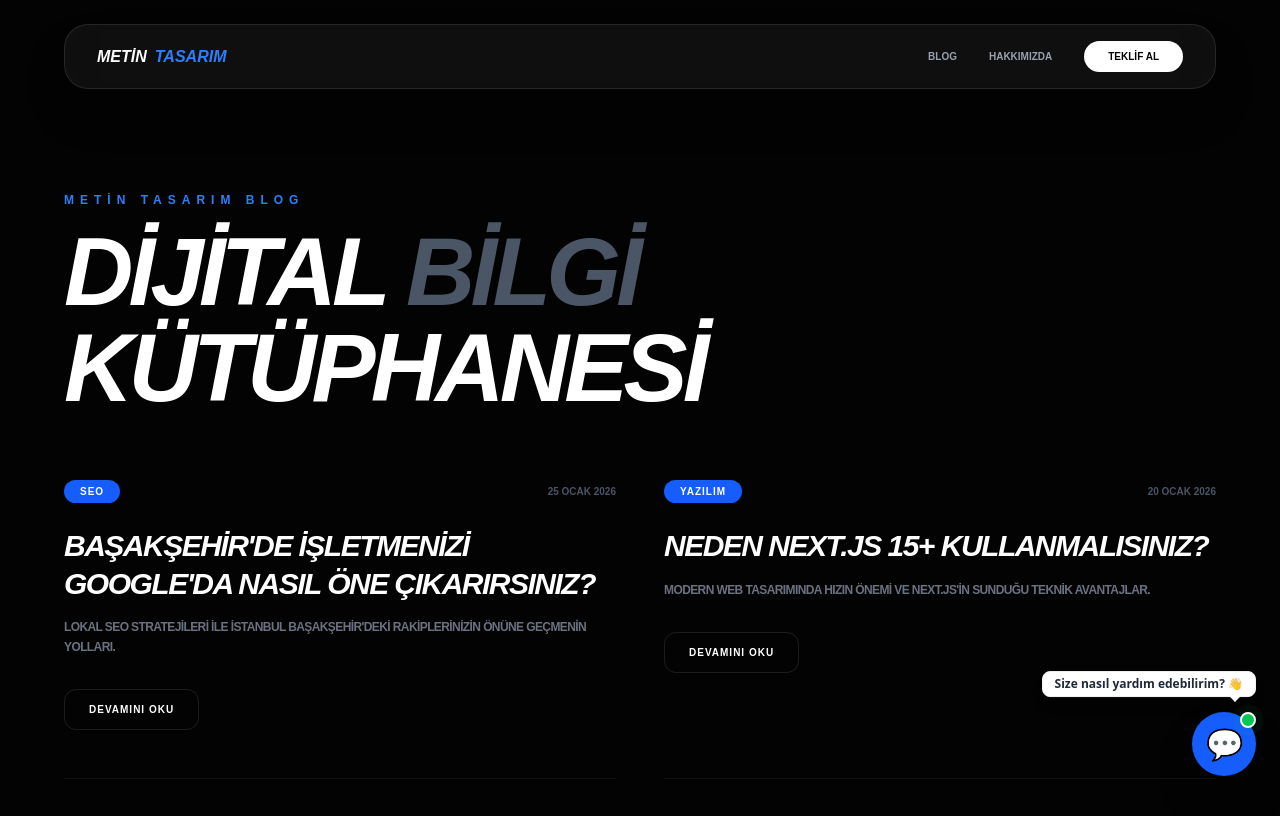
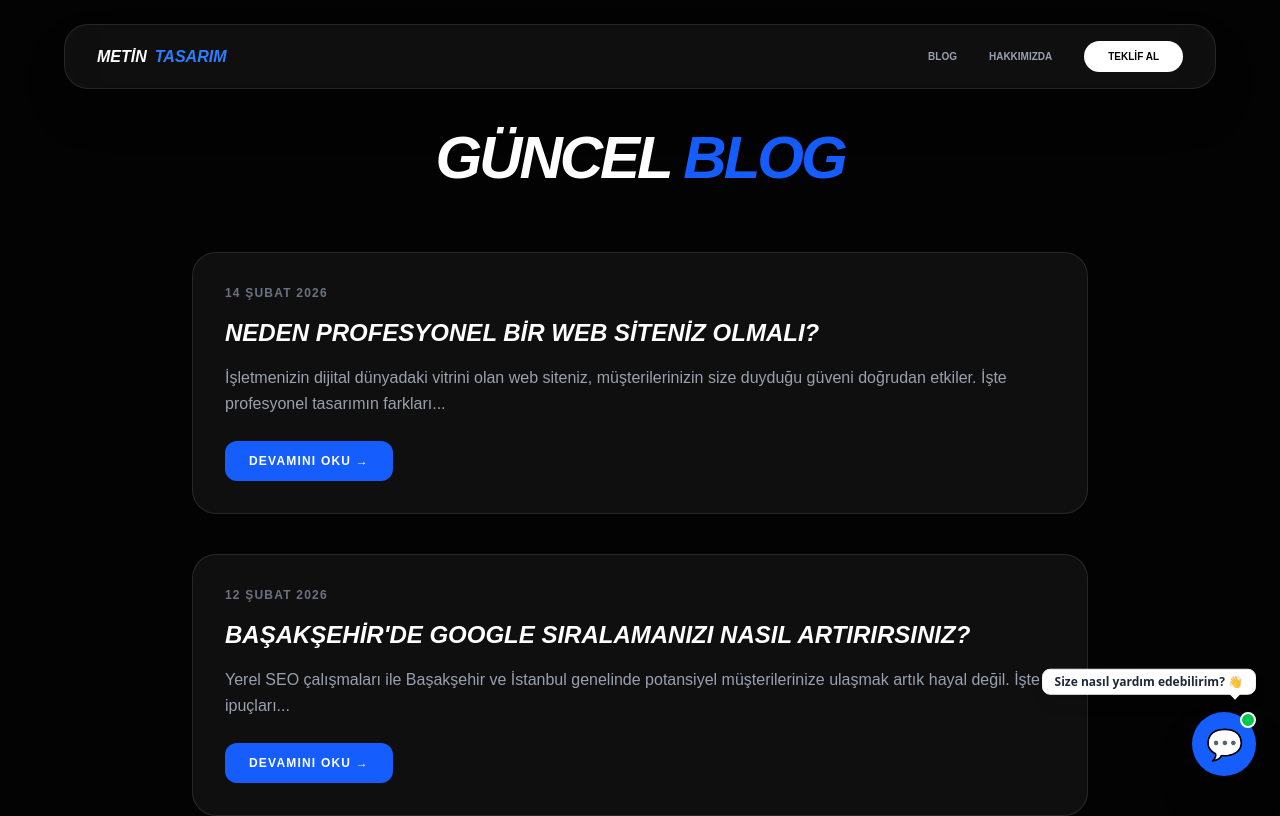
Before and after one commit to Metintasarim4/metintasarim-site, a Next.js app: page /blog in a window 1280 px wide. Shown: the top 816 px of the page. Built offline with nearby package versions, Linux system fonts and the light colour scheme.

Commit message:
Blog Güncellendi

```diff
--- a/app/blog/[sehir]/[ilce]/page.tsx
+++ /dev/null
@@ -1,52 +0,0 @@
-import { Metadata } from 'next';
-
-// 1. Her bölgeye özel SEO başlığı (Metadata) üretimi
-export async function generateMetadata({ params }: { params: Promise<{ sehir: string, ilce: string }> }): Promise<Metadata> {
-  const { sehir, ilce } = await params;
-  const ilceUpper = ilce.toUpperCase();
-
-  return {
-    title: `${ilceUpper} Web Tasarım Dünyasında Hızın Önemi | Metin Tasarım`,
-    description: `${ilceUpper} bölgesindeki işletmeler için Next.js ile ışık hızında web tasarım ve SEO çözümleri.`,
-  }
-}
-
-// 2. Blog İçeriğinin Bölgesel Uyarlaması
-export default async function RegionalBlogPage({ params }: { params: Promise<{ sehir: string, ilce: string }> }) {
-  const { sehir, ilce } = await params;
-  const ilceAdi = ilce.charAt(0).toUpperCase() + ilce.slice(1);
-
-  return (
-    <main className="min-h-screen bg-[#030303] text-white pt-48 pb-24 px-6">
-      <article className="container mx-auto max-w-4xl">
-        <h1 className="text-5xl md:text-7xl font-black italic uppercase mb-12 leading-tight">
-          {ilceAdi} Web Tasarım <br /> <span className="text-blue-600">Dünyasında Hızın Önemi</span>
-        </h1>
-
-        <div className="prose prose-invert max-w-none text-gray-400 font-bold uppercase tracking-tighter leading-loose">
-          <p className="text-xl text-white mb-8">
-            Günümüz dijital dünyasında, {ilceAdi} bölgesindeki işletmeler için bir web sitesinin sadece güzel görünmesi yetmiyor;
-            aynı zamanda ışık hızında olması gerekiyor.
-          </p>
-
-          <h2 className="text-2xl text-white font-black italic mt-12 mb-6 uppercase tracking-widest border-l-4 border-blue-600 pl-4">
-            {ilceAdi} İşletmeleri İçin Neden Next.js?
-          </h2>
-          <p>
-            Birçok ajans hala eski nesil WordPress altyapılarını kullanırken, biz Metin Tasarım olarak projelerimizde Next.js 15+ teknolojisini tercih ediyoruz.
-            Google, {ilceAdi} genelinde saniyeler içinde açılan bu siteleri "Kullanıcı Dostu" olarak işaretler ve sizi bölgenizdeki SEO aramalarında en tepeye taşır.
-          </p>
-
-          <div className="mt-16 p-10 bg-white/5 border border-white/10 rounded-[3rem]">
-            <h3 className="text-white font-black italic mb-4">PROFESYONEL ÇÖZÜM ORTAĞINIZ</h3>
-            <p>
-              Lütfü Metin liderliğindeki Metin Tasarım, 1981 yılından bu yana biriken tecrübesiyle {ilceAdi} ve çevresine butik hizmet sunuyor.
-              Dijital dönüşüm hikayenizi birlikte yazmak için bize ulaşın:
-              <span className="block text-2xl text-blue-500 mt-4">0543 210 70 58</span>
-            </p>
-          </div>
-        </div>
-      </article>
-    </main>
-  );
-}
--- /dev/null
+++ b/app/blog/[slug]/page.tsx
@@ -0,0 +1,37 @@
+import { posts } from '../../../data/posts';
+import { notFound } from 'next/navigation';
+
+type Props = {
+  params: Promise<{ slug: string }>
+}
+
+export async function generateMetadata({ params }: Props) {
+  const resolvedParams = await params;
+  const post = posts.find((p) => p.slug === resolvedParams.slug);
+  if (!post) return { title: "Sayfa Bulunamadı" };
+  return { title: post.title };
+}
+
+export default async function BlogPost({ params }: Props) {
+  const resolvedParams = await params;
+  const post = posts.find((p) => p.slug === resolvedParams.slug);
+
+  if (!post) {
+    notFound();
+  }
+
+  return (
+    <main className="min-h-screen bg-[#030303] text-white pt-32 pb-20 px-6">
+      <article className="container mx-auto max-w-3xl">
+        <a href="/blog" className="text-gray-500 hover:text-white font-bold uppercase text-xs tracking-widest mb-8 inline-block">← Geri Dön</a>
+
+        <header className="mb-10 border-b border-white/10 pb-10 text-center">
+          <span className="text-blue-500 font-bold uppercase text-xs mb-4 block">{post.date}</span>
+          <h1 className="text-3xl md:text-5xl font-black italic uppercase text-white">{post.title}</h1>
+        </header>
+
+        <div className="prose prose-invert prose-lg max-w-none text-gray-300 leading-loose" dangerouslySetInnerHTML={{ __html: post.content }} />
+      </article>
+    </main>
+  );
+}
--- a/app/blog/page.tsx
+++ b/app/blog/page.tsx
@@ -1,47 +1,30 @@
+import { posts } from '../../data/posts';
+import type { Metadata } from "next";
+
+export const metadata: Metadata = {
+  title: "Blog - Web Tasarım ve SEO İpuçları",
+  description: "Web tasarım trendleri ve SEO taktikleri.",
+};
+
 export default function BlogPage() {
-  const posts = [
-    {
-      id: 1,
-      title: "Başakşehir'de İşletmenizi Google'da Nasıl Öne Çıkarırsınız?",
-      excerpt: "Lokal SEO stratejileri ile İstanbul Başakşehir'deki rakiplerinizin önüne geçmenin yolları.",
-      date: "25 Ocak 2026",
-      category: "SEO"
-    },
-    {
-      id: 2,
-      title: "Neden Next.js 15+ Kullanmalısınız?",
-      excerpt: "Modern web tasarımında hızın önemi ve Next.js'in sunduğu teknik avantajlar.",
-      date: "20 Ocak 2026",
-      category: "YAZILIM"
-    }
-  ];
+  return (
+    <main className="min-h-screen bg-[#030303] text-white pt-32 pb-20 px-6">
+      <div className="container mx-auto max-w-4xl">
+        <h1 className="text-4xl md:text-6xl font-black uppercase italic tracking-tighter mb-16 text-center">
+          GÜNCEL <span className="text-blue-600">BLOG</span>
+        </h1>
 
-  return (
-    <main className="min-h-screen bg-[#030303] text-white pt-48 pb-24 px-6">
-      <div className="container mx-auto max-w-6xl">
-        <div className="mb-16">
-          <p className="text-blue-500 font-black tracking-[0.5em] uppercase text-xs mb-4">Metin Tasarım Blog</p>
-          <h1 className="text-6xl md:text-8xl font-black tracking-tighter uppercase italic leading-none">
-            DİJİTAL <span className="text-gray-600">BİLGİ</span> <br /> KÜTÜPHANESİ
-          </h1>
-        </div>
-
-        <div className="grid grid-cols-1 md:grid-cols-2 gap-12">
+        <div className="grid gap-10">
           {posts.map((post) => (
-            <div key={post.id} className="group cursor-pointer border-b border-white/5 pb-12">
-              <div className="flex justify-between items-center mb-6">
-                <span className="bg-blue-600 px-4 py-1 rounded-full text-[10px] font-black uppercase tracking-widest">{post.category}</span>
-                <span className="text-gray-600 text-[10px] font-bold uppercase">{post.date}</span>
-              </div>
-              <h2 className="text-3xl font-black uppercase italic tracking-tighter group-hover:text-blue-500 transition-colors mb-4 leading-tight">
+            <div key={post.id} className="bg-white/5 border border-white/10 p-8 rounded-3xl hover:border-blue-500/50 transition-all group">
+              <div className="text-xs font-bold uppercase tracking-widest text-gray-500 mb-4">{post.date}</div>
+              <h2 className="text-2xl font-black italic uppercase mb-4 text-white group-hover:text-blue-400 transition-colors">
                 {post.title}
               </h2>
-              <p className="text-gray-500 uppercase font-bold text-xs tracking-tighter leading-relaxed mb-8">
-                {post.excerpt}
-              </p>
-              <button className="text-[10px] font-black uppercase tracking-widest border border-white/10 px-6 py-3 rounded-xl group-hover:bg-white group-hover:text-black transition-all">
-                Devamını Oku
-              </button>
+              <p className="text-gray-400 leading-relaxed mb-6">{post.excerpt}</p>
+              <a href={`/blog/${post.slug}`} className="inline-block bg-blue-600 text-white px-6 py-3 rounded-xl font-bold uppercase text-xs tracking-widest hover:bg-blue-700 transition-all">
+                Devamını Oku →
+              </a>
             </div>
           ))}
         </div>
--- /dev/null
+++ b/data/posts.ts
@@ -0,0 +1,52 @@
+export const posts = [
+    {
+      id: 1,
+      slug: "neden-profesyonel-web-tasarim",
+      title: "Neden Profesyonel Bir Web Siteniz Olmalı?",
+      date: "14 Şubat 2026",
+      excerpt: "İşletmenizin dijital dünyadaki vitrini olan web siteniz, müşterilerinizin size duyduğu güveni doğrudan etkiler. İşte profesyonel tasarımın farkları...",
+      content: `
+        <p>Günümüz dijital çağında, bir işletmenin web sitesi sadece bir iletişim aracı değil, aynı zamanda en güçlü pazarlama silahıdır. Müşterileriniz sizinle iletişime geçmeden önce web sitenizi ziyaret eder ve saniyeler içinde karar verir.</p>
+        <br>
+        <h3 class="text-xl font-bold text-blue-400">İlk İzlenim Her Şeydir</h3>
+        <p>Araştırmalara göre kullanıcılar, bir web sitesinin güvenilir olup olmadığına 0.05 saniye içinde karar veriyor. Hazır şablonlar yerine, Metin Tasarım gibi profesyonel ellerden çıkmış, kurumsal kimliğinizi yansıtan bir tasarım, sizi rakiplerinizden 1-0 öne geçirir.</p>
+        <br>
+        <h3 class="text-xl font-bold text-blue-400">SEO ve Hızın Önemi</h3>
+        <p>Sadece güzel görünmek yetmez. Google, yavaş açılan siteleri sevmez. Next.js teknolojisi ile hazırladığımız siteler, ışık hızında açılır ve Google aramalarında üst sıralara çıkmanızı kolaylaştırır.</p>
+        <br>
+        <p>Unutmayın, web siteniz 7/24 açık olan şubenizdir. Ona hak ettiği değeri verin.</p>
+      `
+    },
+    {
+      id: 2,
+      slug: "basaksehir-seo-uzmani-ile-yukselin",
+      title: "Başakşehir'de Google Sıralamanızı Nasıl Artırırsınız?",
+      date: "12 Şubat 2026",
+      excerpt: "Yerel SEO çalışmaları ile Başakşehir ve İstanbul genelinde potansiyel müşterilerinize ulaşmak artık hayal değil. İşte ipuçları...",
+      content: `
+        <p>İşletmeniz Başakşehir'de veya İstanbul'un herhangi bir noktasında olabilir. Ancak müşterileriniz sizi bulamıyorsa, en iyi hizmeti vermeniz bir anlam ifade etmez. İşte burada "Yerel SEO" (Local SEO) devreye giriyor.</p>
+        <br>
+        <h3 class="text-xl font-bold text-blue-400">Anahtar Kelime Stratejisi</h3>
+        <p>"Web Tasarım" kelimesinde rekabet çok yüksekken, "Başakşehir Web Tasarım" veya "İkitelli Kurumsal Kimlik" gibi aramalarda zirveye çıkmak daha stratejik bir hamledir. Metin Tasarım olarak biz, işletmenizi nokta atışı aramalarla müşteriye ulaştırıyoruz.</p>
+        <br>
+        <h3 class="text-xl font-bold text-blue-400">Mobil Uyumluluk</h3>
+        <p>Aramaların %80'i artık cep telefonlarından yapılıyor. Web sitenizin mobil uyumlu (responsive) olması bir lüks değil, zorunluluktur. Google, mobil uyumlu olmayan siteleri arama sonuçlarından düşürmektedir.</p>
+      `
+    },
+    {
+      id: 3,
+      slug: "kurumsal-kimlik-ve-logo-tasarimi",
+      title: "Logonuz Sizi Yansıtıyor Mu? Kurumsal Kimlik Rehberi",
+      date: "10 Şubat 2026",
+      excerpt: "Logo, bir firmanın imzasıdır. Renklerin psikolojisinden font seçimine kadar kurumsal kimliğinizi oluşturan tüm detayları inceledik...",
+      content: `
+        <p>Bir logo, sadece şekiller ve yazılardan ibaret değildir. Müşterinizin bilinçaltına markanızın kalitesini, güvenilirliğini ve sektörünü fısıldar. Peki iyi bir logo nasıl olmalı?</p>
+        <br>
+        <h3 class="text-xl font-bold text-blue-400">Sadelik ve Akılda Kalıcılık</h3>
+        <p>Dünyanın en büyük markalarına bakın (Apple, Nike, Mercedes). Hepsinin ortak özelliği basit ve akılda kalıcı olmalarıdır. Karmaşık logolar, müşterinin zihninde yer etmez. Metin Tasarım olarak, markanızın hikayesini en yalın haliyle anlatıyoruz.</p>
+        <br>
+        <h3 class="text-xl font-bold text-blue-400">Renklerin Dili</h3>
+        <p>Mavi güveni, kırmızı enerjiyi, yeşil doğallığı temsil eder. Sektörünüze uygun renk paletini belirlemek, kurumsal kimliğin en önemli adımıdır.</p>
+      `
+    }
+  ];
```
